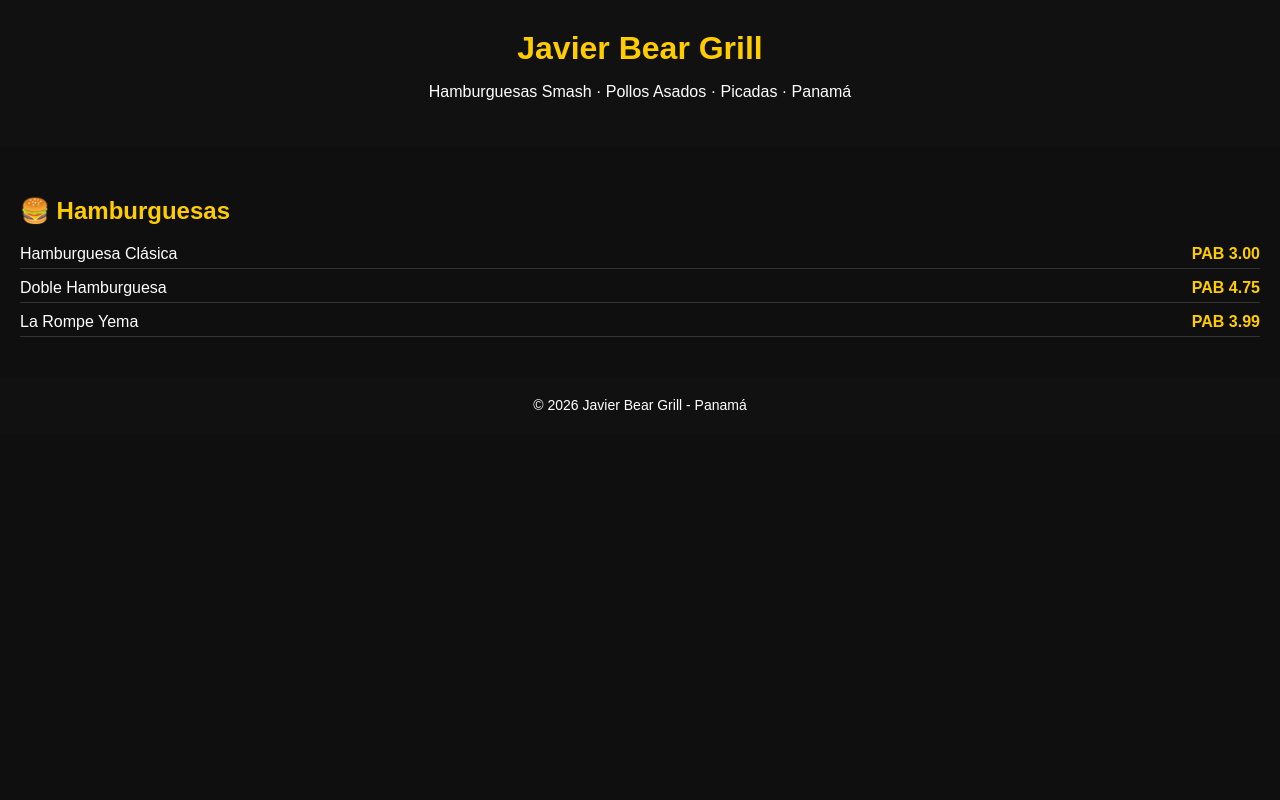
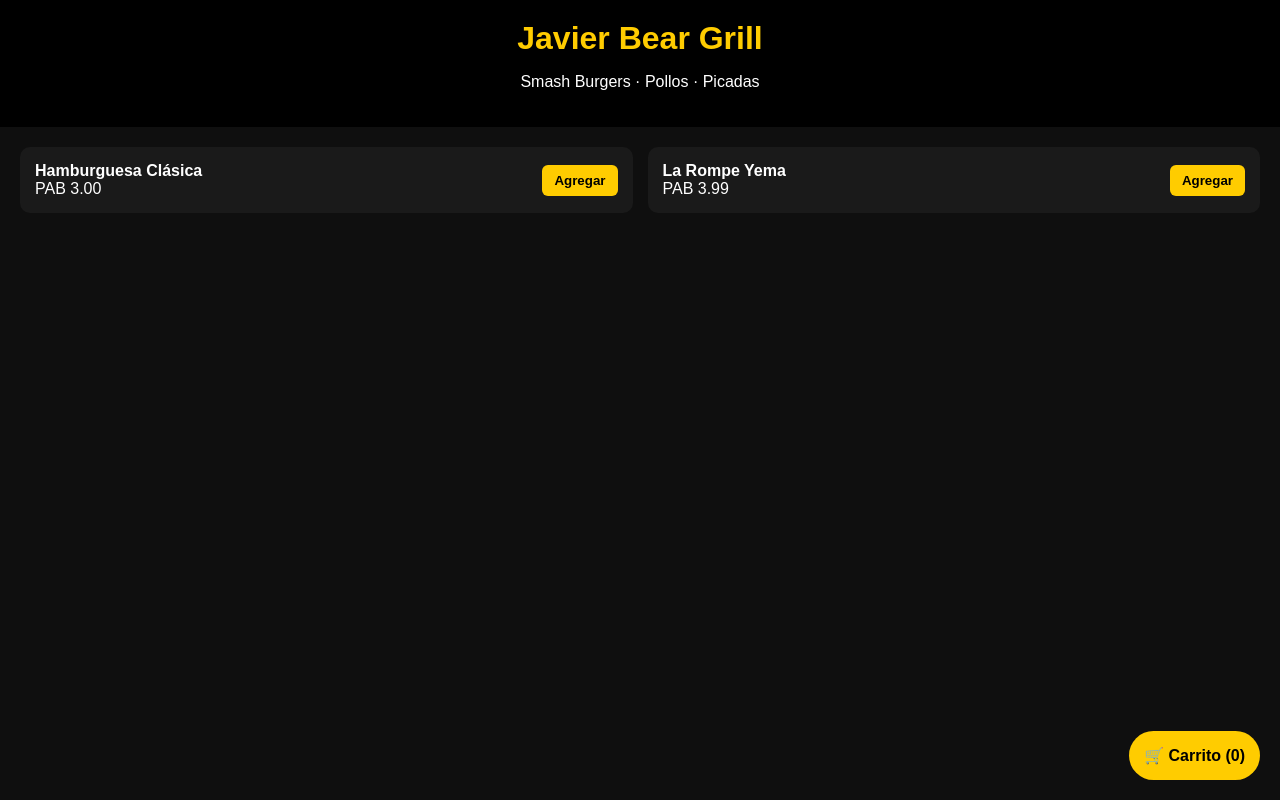
Before and after one commit to javierbeargrill-afk/javier-bear-grill-menu, a plain HTML site: page index.html in a window 1280 px wide. Drawn offline with Linux system fonts and the light colour scheme.

Commit message:
Update index.html

```diff
--- a/index.html
+++ b/index.html
@@ -3,47 +3,115 @@
 <head>
 <meta charset="UTF-8">
 <meta name="viewport" content="width=device-width, initial-scale=1.0">
-<title>Menú Javier Bear Grill | Hamburguesas Smash en Panamá</title>
-<meta name="description" content="Menú oficial de Javier Bear Grill en Panamá. Hamburguesas smash artesanales, pollos asados y picadas al mejor precio.">
+<title>Javier Bear Grill | Menú Oficial</title>
+<meta name="description" content="Menú oficial de Javier Bear Grill en Panamá. Hamburguesas smash, pollos asados, picadas y delivery propio.">
 
 <style>
+:root {
+  --primary: #ffcc00;
+  --dark: #0f0f0f;
+  --card: #1a1a1a;
+}
+
+* {
+  box-sizing: border-box;
+}
+
 body {
   margin: 0;
   font-family: Arial, sans-serif;
-    background-color: #0f0f0f;
+  background: var(--dark);
   color: white;
 }
+
 header {
+  background: black;
+  padding: 20px;
+  text-align: center;
+  position: sticky;
+  top: 0;
+  z-index: 1000;
+}
+
+h1 {
+  margin: 0;
+  color: var(--primary);
+}
+
+.menu-container {
+  padding: 20px;
+  display: grid;
+  gap: 15px;
+}
+
+.product {
+  background: var(--card);
+  padding: 15px;
+  border-radius: 10px;
+  display: flex;
+  justify-content: space-between;
+  align-items: center;
+}
+
+.product button {
+  background: var(--primary);
+  border: none;
+  padding: 8px 12px;
+  border-radius: 6px;
+  font-weight: bold;
+  cursor: pointer;
+}
+
+.cart-button {
+  position: fixed;
+  bottom: 20px;
+  right: 20px;
+  background: var(--primary);
+  color: black;
+  padding: 15px;
+  border-radius: 50px;
+  font-weight: bold;
+  cursor: pointer;
+}
+
+.cart-panel {
+  position: fixed;
+  right: -100%;
+  top: 0;
+  width: 90%;
+  max-width: 400px;
+  height: 100%;
   background: #111;
-    text-align: center;
-    padding: 30px 20px;
+  padding: 20px;
+  transition: 0.3s;
+  overflow-y: auto;
+  z-index: 2000;
 }
-h1 {
-    color: #ffcc00;
-    margin: 0;
+
+.cart-panel.active {
+  right: 0;
 }
-.section {
-    padding: 30px 20px;
-}
-h2 {
-    color: #ffcc00;
-}
-.item {
+
+.cart-item {
   display: flex;
   justify-content: space-between;
   margin-bottom: 10px;
-    border-bottom: 1px solid #333;
-    padding-bottom: 5px;
 }
-.price {
-    color: #ffcc00;
+
+.checkout-btn {
+  background: var(--primary);
+  border: none;
+  padding: 12px;
+  width: 100%;
   font-weight: bold;
+  cursor: pointer;
+  margin-top: 15px;
 }
-footer {
-    text-align: center;
-    padding: 20px;
-    background: #111;
-    font-size: 14px;
+
+@media(min-width: 768px){
+  .menu-container{
+    grid-template-columns: repeat(2,1fr);
+  }
 }
 </style>
 </head>
@@ -52,32 +120,93 @@ footer {
 
 <header>
   <h1>Javier Bear Grill</h1>
-    <p>Hamburguesas Smash · Pollos Asados · Picadas · Panamá</p>
+  <p>Smash Burgers · Pollos · Picadas</p>
 </header>
 
-<div class="section">
-    <h2>🍔 Hamburguesas</h2>
+<main class="menu-container">
 
-    <div class="item">
-        <span>Hamburguesa Clásica</span>
-        <span class="price">PAB 3.00</span>
+  <div class="product">
+    <div>
+      <strong>Hamburguesa Clásica</strong><br>
+      PAB 3.00
+    </div>
+    <button onclick="addToCart('Hamburguesa Clásica',3)">Agregar</button>
   </div>
 
-    <div class="item">
-        <span>Doble Hamburguesa</span>
-        <span class="price">PAB 4.75</span>
+  <div class="product">
+    <div>
+      <strong>La Rompe Yema</strong><br>
+      PAB 3.99
+    </div>
+    <button onclick="addToCart('La Rompe Yema',3.99)">Agregar</button>
   </div>
 
-    <div class="item">
-        <span>La Rompe Yema</span>
-        <span class="price">PAB 3.99</span>
+</main>
+
+<div class="cart-button" onclick="toggleCart()">
+  🛒 Carrito (<span id="cart-count">0</span>)
 </div>
 
+<div class="cart-panel" id="cart">
+  <h2>Tu Pedido</h2>
+  <div id="cart-items"></div>
+  <h3>Total: PAB <span id="cart-total">0.00</span></h3>
+  <button class="checkout-btn" onclick="checkout()">Enviar por WhatsApp</button>
 </div>
 
-<footer>
-    © 2026 Javier Bear Grill - Panamá
-</footer>
+<script>
+let cart = [];
+
+function addToCart(name, price){
+  cart.push({name, price});
+  updateCart();
+}
+
+function updateCart(){
+  document.getElementById("cart-count").innerText = cart.length;
+
+  let itemsContainer = document.getElementById("cart-items");
+  itemsContainer.innerHTML = "";
+
+  let total = 0;
+
+  cart.forEach(item=>{
+    total += item.price;
+    itemsContainer.innerHTML += `
+      <div class="cart-item">
+        <span>${item.name}</span>
+        <span>PAB ${item.price.toFixed(2)}</span>
+      </div>
+    `;
+  });
+
+  document.getElementById("cart-total").innerText = total.toFixed(2);
+}
+
+function toggleCart(){
+  document.getElementById("cart").classList.toggle("active");
+}
+
+function checkout(){
+  if(cart.length === 0){
+    alert("Tu carrito está vacío");
+    return;
+  }
+
+  let message = "Hola Javier Bear Grill 🍔%0A%0AQuiero hacer este pedido:%0A";
+
+  let total = 0;
+
+  cart.forEach(item=>{
+    message += `- ${item.name} PAB ${item.price.toFixed(2)}%0A`;
+    total += item.price;
+  });
+
+  message += `%0ATotal: PAB ${total.toFixed(2)}`;
+
+  window.open(`https://wa.me/50765738924?text=${message}`,"_blank");
+}
+</script>
 
 </body>
 </html>
```
Lines whose indentation alone changed are shown as unchanged.
